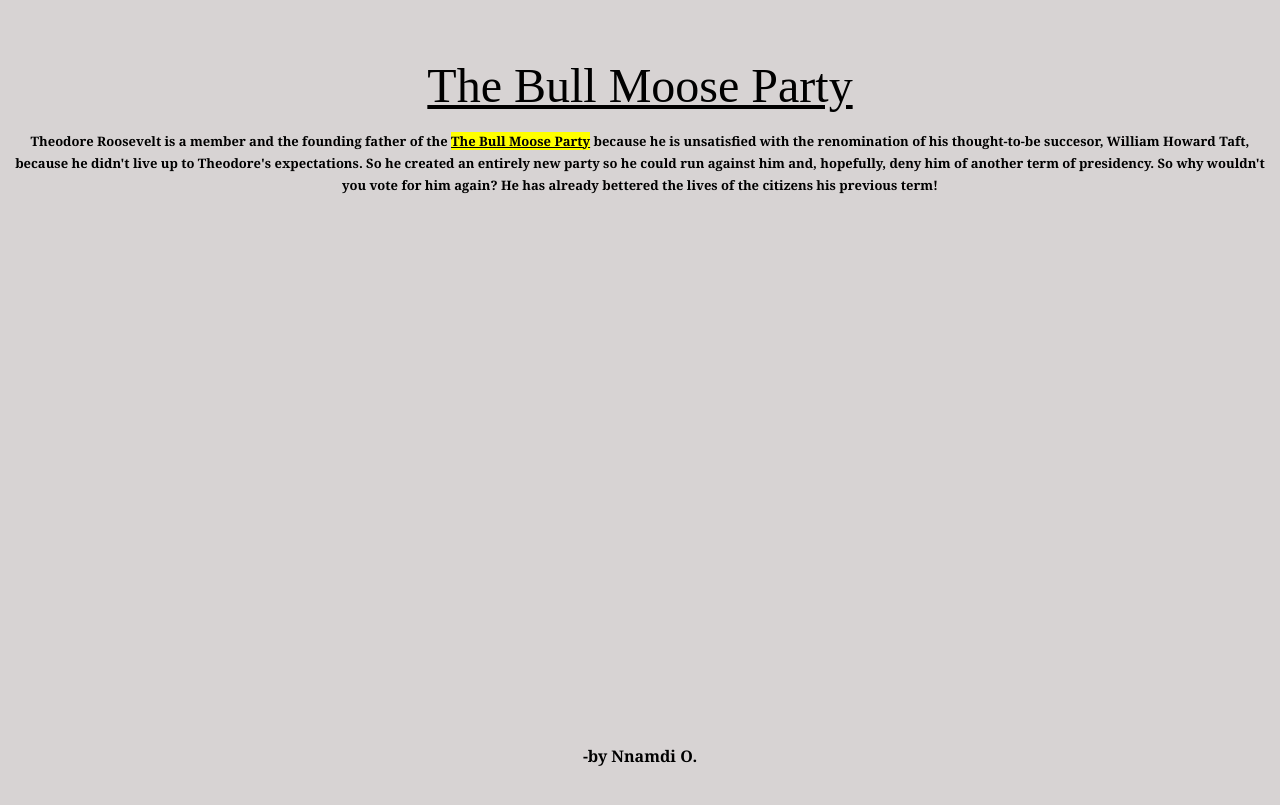
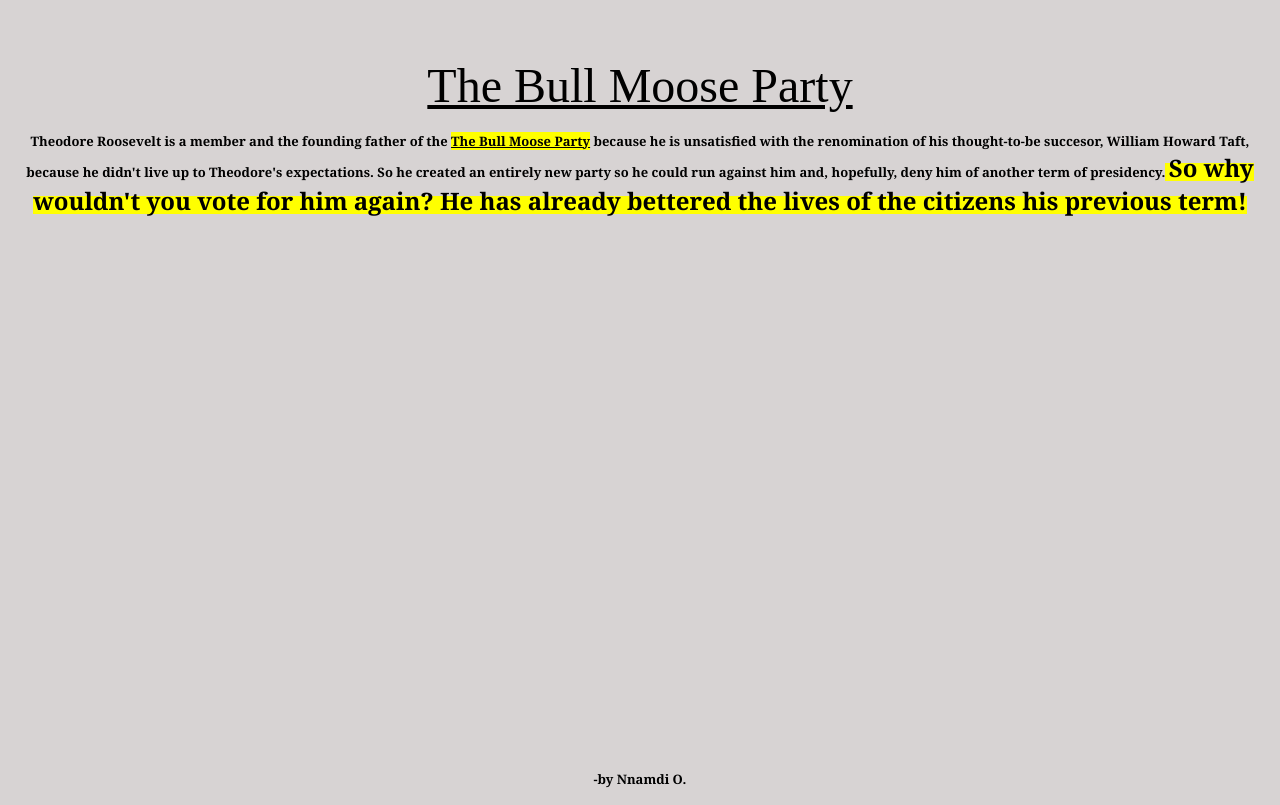
Before and after one commit to Nnamor/physicscrossward.github.io, a plain HTML site: page index.html in a window 1280 px wide. Shown: the part 1440-2245 px from the top of the page. Before the commit the page ends 2223 px from the top, so only its background shows below. Drawn offline with Linux system fonts and the light colour scheme.

Commit message:
Update index.html

```diff
--- a/index.html
+++ b/index.html
@@ -22,7 +22,7 @@
     <h3><font size="-1">Theodore Roosevelt is a member and the founding father of the
         <mark><u>The Bull Moose Party</u></mark> because he is unsatisfied with the renomination of his thought-to-be succesor,  William Howard Taft,
         because he didn't live up to Theodore's expectations.
-    So he created an entirely new party so he could run against him and, hopefully, deny him of another term of presidency. So why wouldn't you
-        vote for him again? He has already bettered the lives of the citizens his previous term!</font> <br> <br> <br> <br> <br> <br> <br> <br> <br> <br> <br> <br> <br> <br> <br> <br> <br> <br> <br> <br> <br> <br> <br> <br> <br> <br>  -by Nnamdi O.</h3>
+    So he created an entirely new party so he could run against him and, hopefully, deny him of another term of presidency.<mark> <font size="+2">So why wouldn't you
+        vote for him again? He has already bettered the lives of the citizens his previous term!</font></mark> <br> <br> <br> <br> <br> <br> <br> <br> <br> <br> <br> <br> <br> <br> <br> <br> <br> <br> <br> <br> <br> <br> <br> <br> <br> <br>  -by Nnamdi O.</h3>
 </body>
 </html>
```
